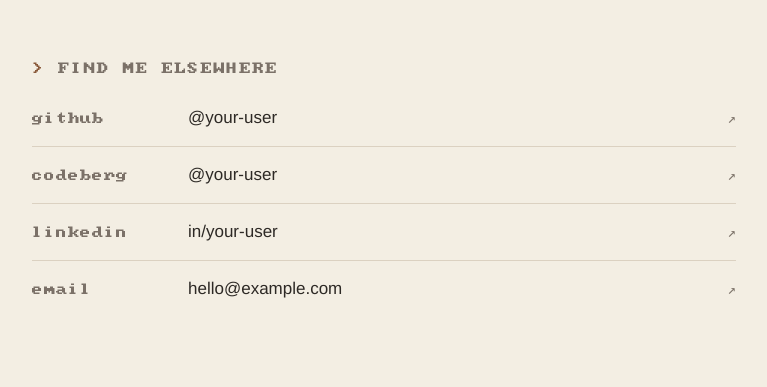
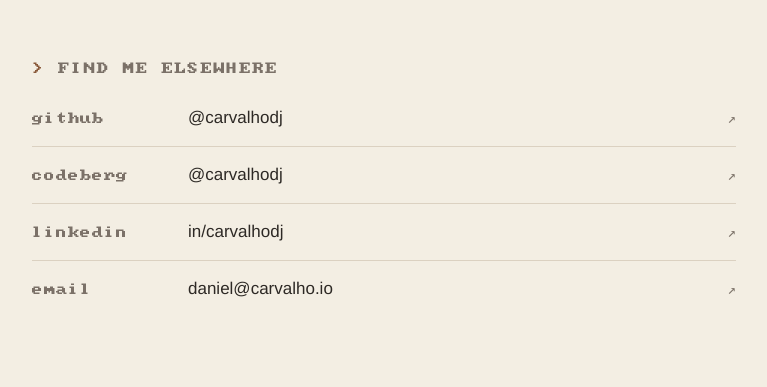
Before and after one commit to carvalhodj/carvalhodj.github.io, a Jekyll site: the page built from contact.md, in a window 1280 px wide and 900 px high, scrolled down 655 px. Shown: the part 259-646 px from the top of the window, without its empty margins (256-1023 px from the left). Built offline with Jekyll 4.4.1, drawn with Linux system fonts in a browser that asks for light colours; some web fonts are replaced.

Commit message:
fix: add links to social networks

```diff
--- a/_config.yml
+++ b/_config.yml
@@ -11,23 +11,23 @@ baseurl: ""
 
 author:
   name: Daniel Carvalho
-  email: hello@example.com
+  email: daniel@carvalho.io
 
 # Links rendered as [name] in the hero and footer, and listed on /contact/.
 # `handle` is the text shown on the contact page (defaults to the URL).
 social:
   - name: github
-    handle: "@your-user"
-    url: https://github.com/
+    handle: "@carvalhodj"
+    url: https://github.com/carvalhodj
   - name: codeberg
-    handle: "@your-user"
-    url: https://codeberg.org/
+    handle: "@carvalhodj"
+    url: https://codeberg.org/carvalhodj
   - name: linkedin
-    handle: in/your-user
-    url: https://www.linkedin.com/
+    handle: in/carvalhodj
+    url: https://www.linkedin.com/in/carvalhodj
   - name: email
-    handle: hello@example.com
-    url: mailto:hello@example.com
+    handle: daniel@carvalho.io
+    url: mailto:daniel@carvalho.io
 
 # Contact form, sent by Web3Forms (free plan) with hCaptcha.
 # Get an access key at https://web3forms.com, then enable hCaptcha for the
```
